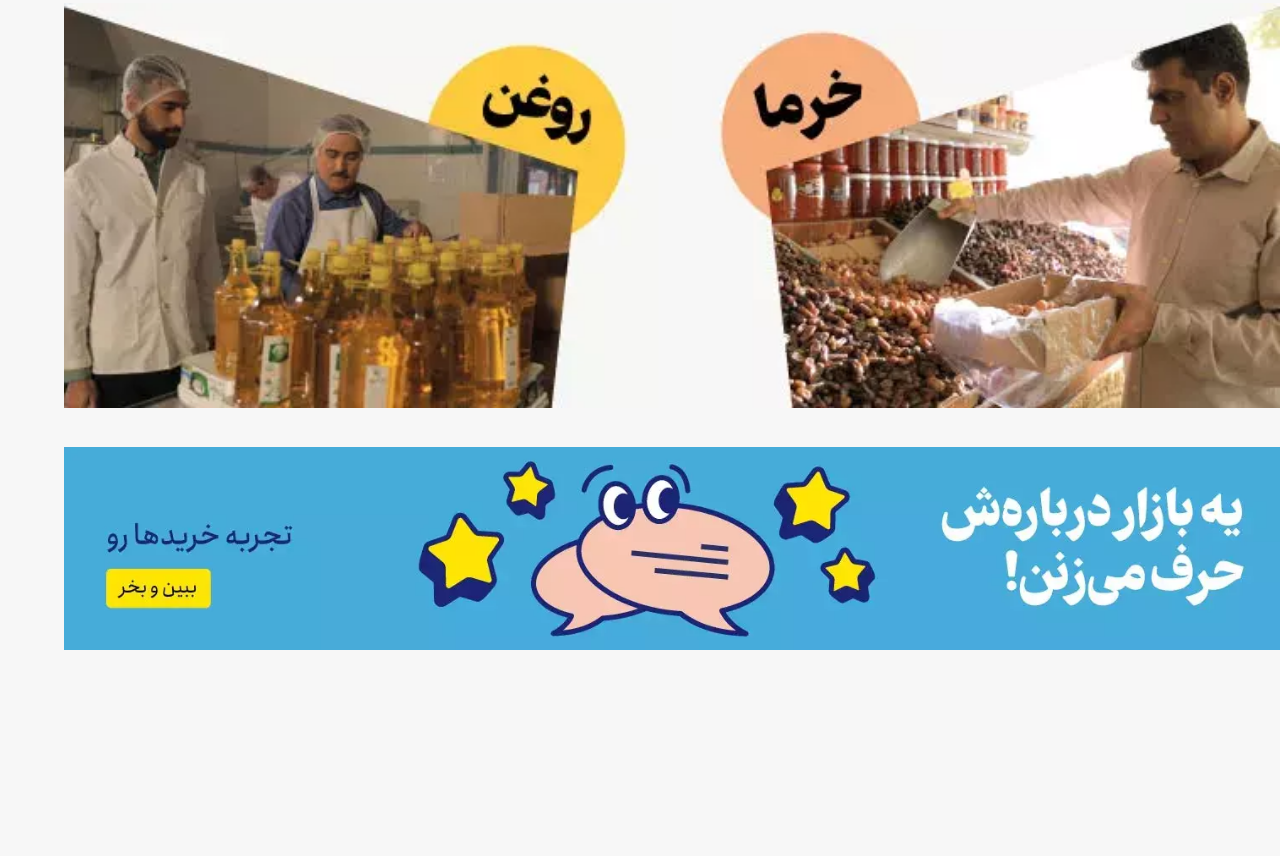
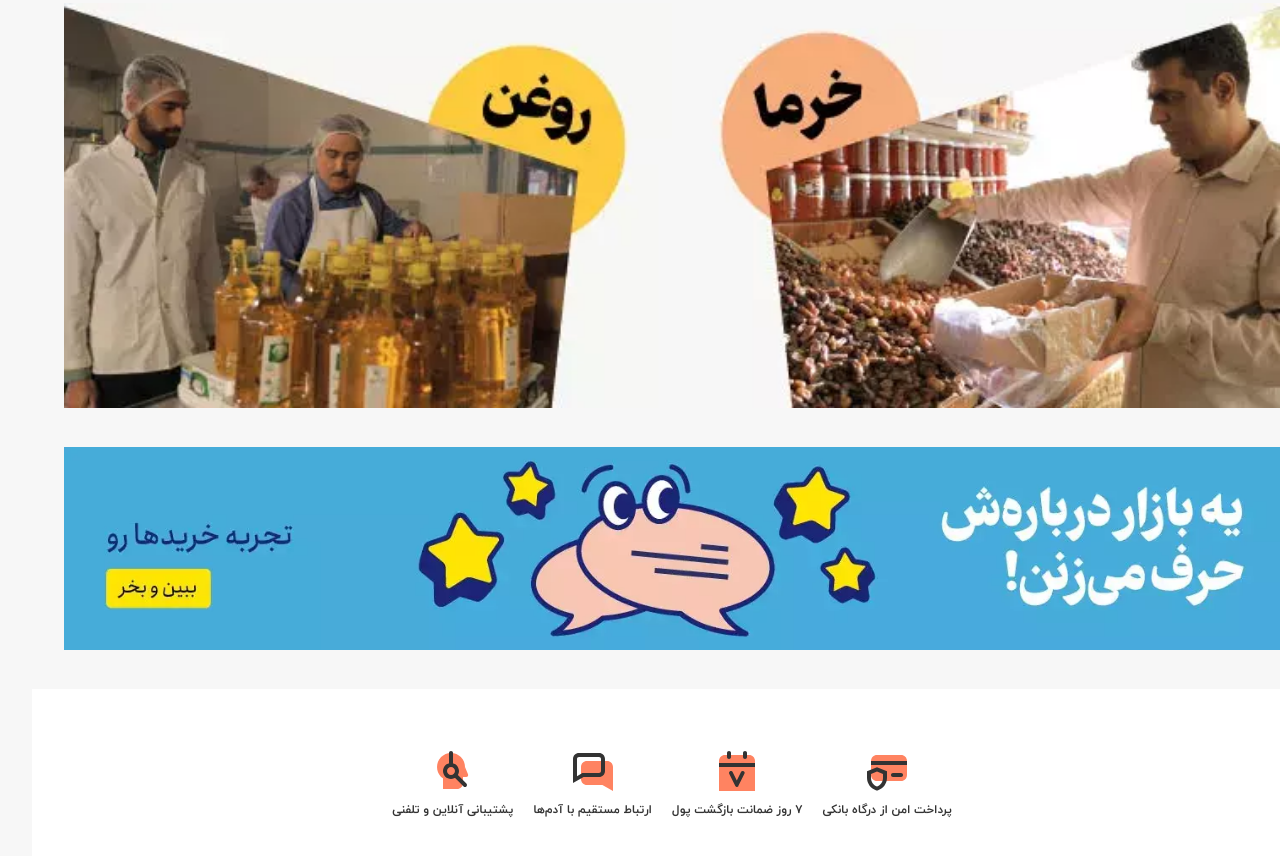
Before and after one commit to MHPourhasani/basalam-clone, a plain HTML site: page index.html in a window 1280 px wide. Shown: the part 4457-5313 px from the top of the page. Before the commit the page ends 5194 px from the top, so only its background shows below. Drawn offline with Linux system fonts and the light colour scheme.

Commit message:
create basalam benefit

```diff
--- a/index.html
+++ b/index.html
@@ -216,6 +216,28 @@
 			</section>
 		</main>
 
-		<footer></footer>
+		<footer>
+			<section class="basalam-benefit">
+				<div>
+					<img src="/src/icons/card_icon.svg" alt="card icon" />
+					<h5>پرداخت امن از درگاه بانکی</h5>
+				</div>
+
+				<div>
+					<img src="/src/icons/zemanat_icon.svg" alt="zemanat bazgasht icon" />
+					<h5>۷ روز ضمانت بازگشت پول</h5>
+				</div>
+
+				<div>
+					<img src="/src/icons/message_icon_lg.svg" alt="message icon" />
+					<h5>ارتباط مستقیم با آدم‌ها</h5>
+				</div>
+
+				<div>
+					<img src="/src/icons/poshtinbani_icon.svg" alt="poshtinbani icon" />
+					<h5>پشتیبانی آنلاین و تلفنی</h5>
+				</div>
+			</section>
+		</footer>
 	</body>
 </html>
--- a/styles/sass/sassStyles.scss
+++ b/styles/sass/sassStyles.scss
@@ -31,7 +31,6 @@
 
 main {
     @include flexStyles(column,center,center);
-    margin-bottom: 3rem;
 }
 
 .golab-baner{
@@ -164,3 +163,31 @@ main {
 .tajrobeh-kharid-baner {
     @include banerSize(95vw, auto, 2rem, 0);
 }
+
+footer {
+    background-color: $whiteColor;
+    padding: 3rem 0;
+}
+
+.basalam-benefit {
+    @include flexStyles(row,center,center);
+    @include textStyles(0.9rem, 300, $darkGrayColor);
+    flex-wrap: wrap;
+    background-color: initial;
+    text-align: center;
+
+    div {
+        background-color: initial;
+        margin: 10px;
+    }
+
+    img {
+        background-color: initial;
+        width: 3rem;
+        height: 3rem;
+    }
+
+    h5 {
+        background-color: initial;
+    }
+}
```
Also changed, not shown: styles/css/sassStyles.css, 1 other file.
